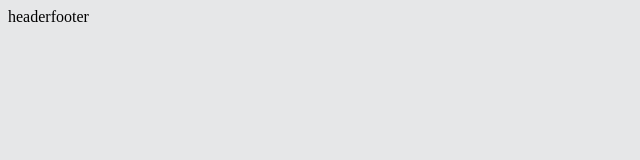
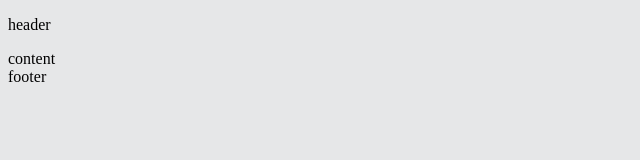
Before and after one commit to Ankuse/clearfrontend, a website: page src/index.html in a window 1280 px wide. Shown: the whole page, without its empty margins (0-640 px from the left). Drawn offline with nearby package versions, Linux system fonts and the light colour scheme; files that its build step writes are made by us from their sources.

Commit message:
init commit 2

```diff
--- a/src/css/style.styl
+++ b/src/css/style.styl
@@ -1,4 +1,8 @@
 @import 'variables.styl'
 body
-  display flex
   background-color: $bgcolor
+.container
+  lost-center: 980px;
+.header
+  &_info
+    lost-column: 1/3 0;
--- a/src/index.html
+++ b/src/index.html
@@ -10,8 +10,8 @@
 </head>
 <body>
 //= templates/header.html
-<div class="">
-
+<div class="content container">
+    content
 </div>
 //= templates/footer.html
 </body>
--- a/src/templates/footer.html
+++ b/src/templates/footer.html
@@ -1,3 +1,3 @@
-<div class="footer">
+<div class="footer container">
     footer
 </div>
--- a/src/templates/header.html
+++ b/src/templates/header.html
@@ -1,3 +1,5 @@
-<header>
-    header
-</header>
+<div class="header container">
+    <div class="header_info">
+        <p>header</p>
+    </div>
+</div>
```
Also changed, not shown: build/css/style.css, build/index.html.
